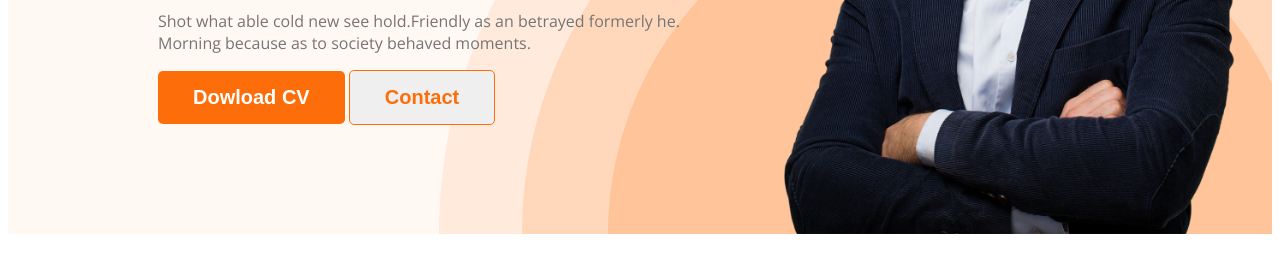
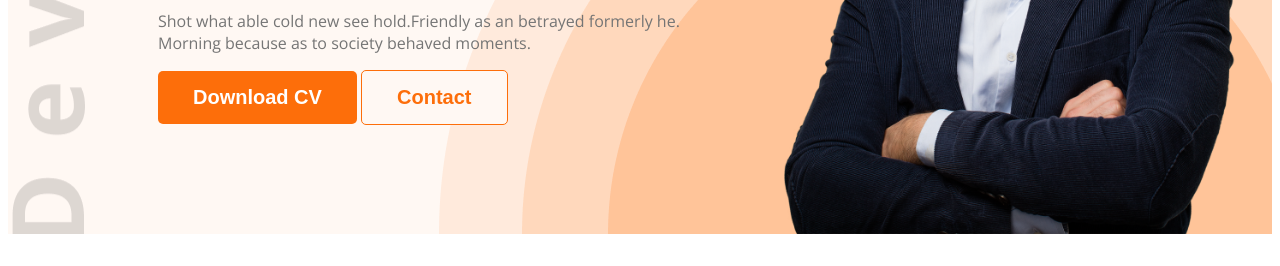
Before and after one commit to aymanshoity/web-developer-portfolio, a plain HTML site: page index.html in a window 1280 px wide. Shown: the part 534-800 px from the top of the page. Drawn offline with nearby package versions, Linux system fonts and the light colour scheme.

Commit message:
half done

```diff
--- a/index.html
+++ b/index.html
@@ -24,8 +24,8 @@
                 <h3 class="banner1">Hi, I  am</h3>
             <h1 class="banner2">Mary Hardy</h1>
             <p class="para">Shot what able cold new see hold.Friendly as an betrayed formerly he. Morning because as to society behaved moments.</p>
-            <button class="button_pri">Dowload CV</button>
-            <button class="button_sec" >Contact</button>
+            <button class="button_pri"><i class="fa-solid fa-download"></i> Download CV </button>
+            <button class="button_sec"><i class="fa-solid fa-phone"></i> Contact</button>
             </div>
             <img class="profile-pic" src="images/hardy.png" alt="">
 
--- a/styles/portfolio.css
+++ b/styles/portfolio.css
@@ -45,7 +45,7 @@ nav a{
 .button_sec{
     border-radius:5px;
     border: 0;
-    /* background: #FD6E0A; */
+    background: #FFF8F3;
     color: #FD6E0A;
     padding: 15px 35px;
     font-size: 20px;
@@ -58,10 +58,10 @@ nav a{
 /* header related style */
 .header{
     background: #FFF8F3;
-    background-image: url('../images/header_bg.png');
+    background-image: url('../images/header_bg.png'), url('../images/developer.png');
     background-repeat: no-repeat;
-    background-position: bottom right;
-    /* background-image: url('../images/developer.png');
+    background-position: bottom right,top left;
+    /* background-image:
     background-position: left; */
 
 }
@@ -223,6 +223,7 @@ footer{
     padding:198px 230px 198px 230px;
     display: flex;
     margin-top: 130px;
+    align-items: center;
     gap: 117px;
 }
 .footer-des{
```
